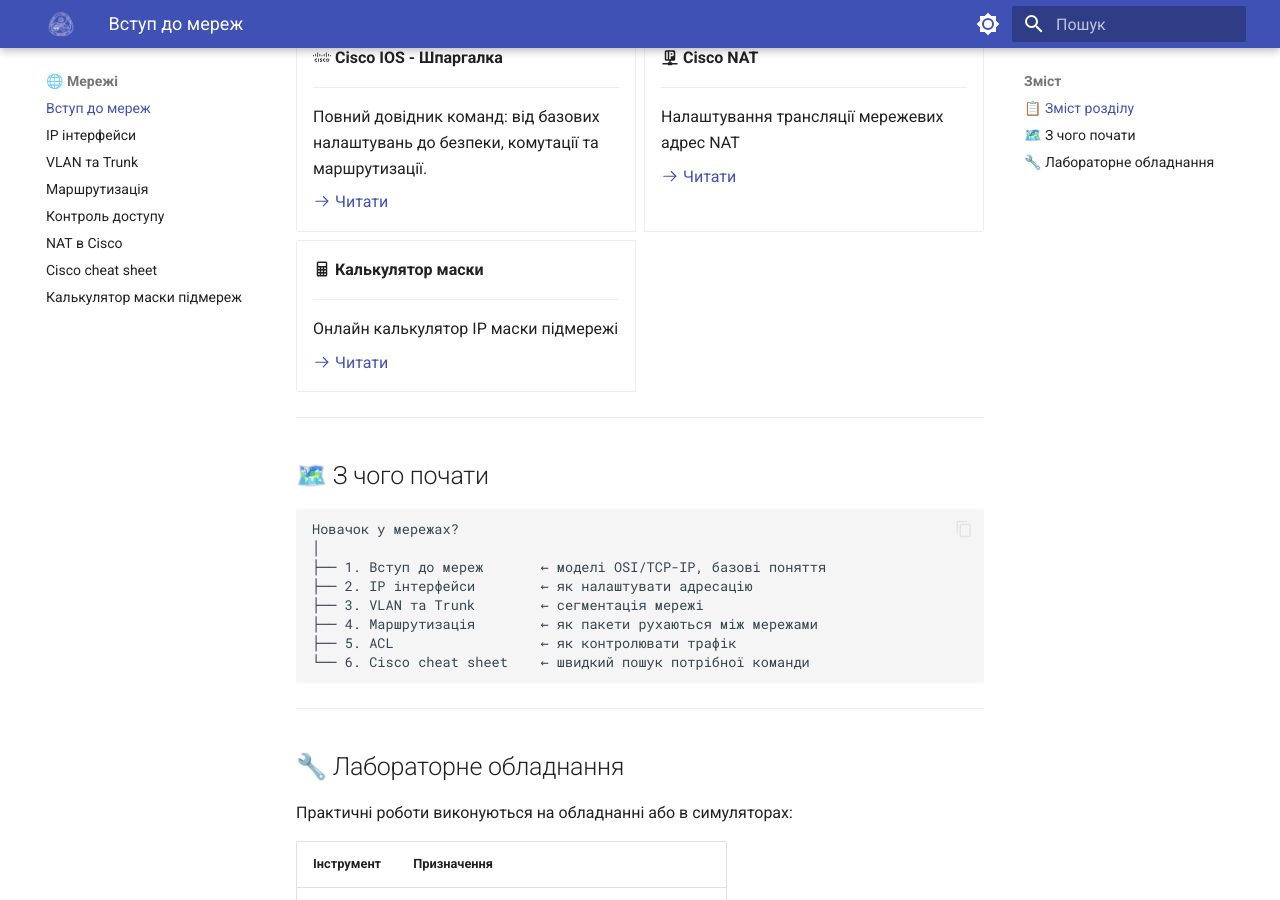
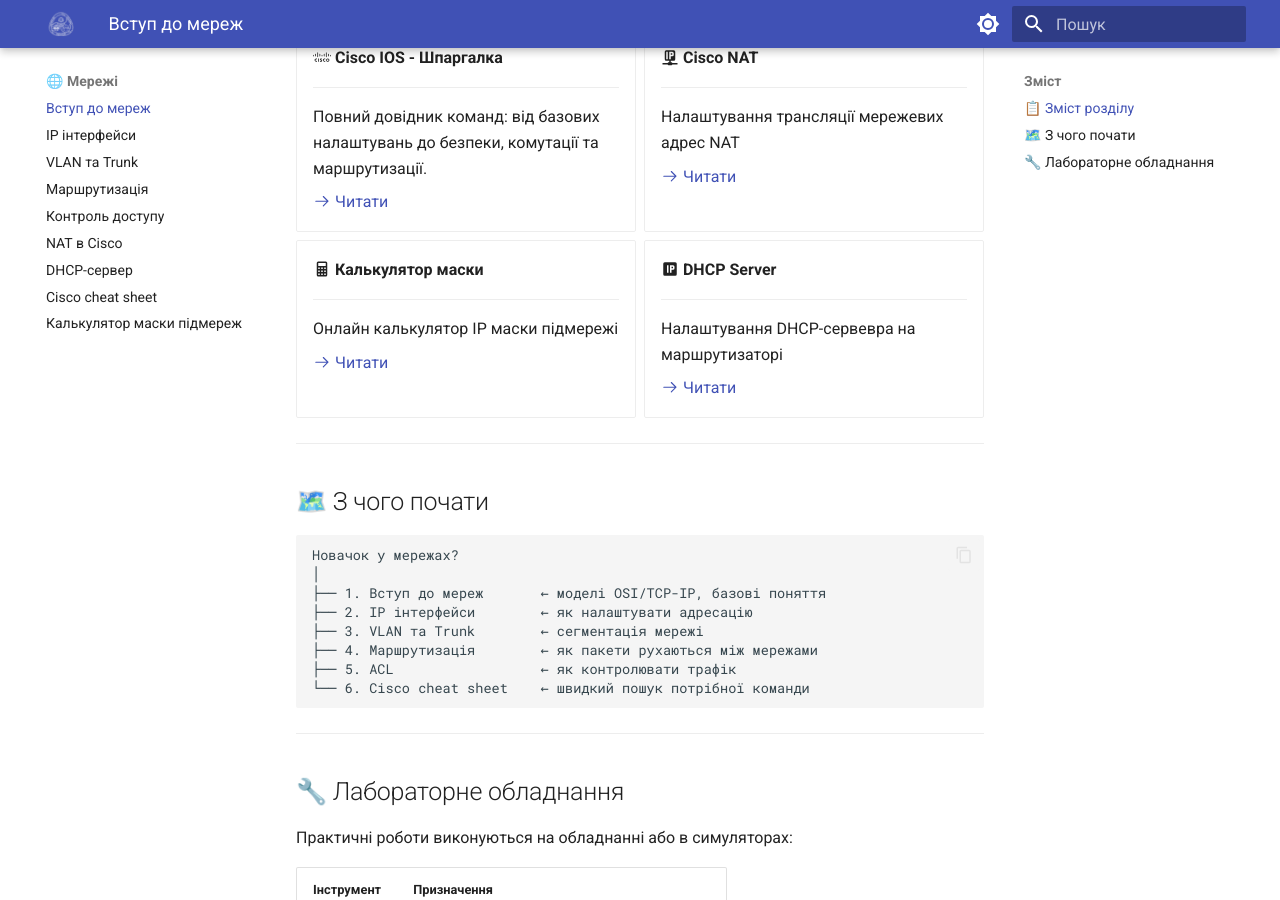
Before and after one commit to left769/21-docs, an MkDocs documentation site: the page built from docs/network-configs/index.md, in a window 1280 px wide and 900 px high, scrolled down 792 px. Built offline with MkDocs 1.6.1 and Material for MkDocs 9.7.7, drawn with Linux system fonts in a browser that asks for light colours.

Commit message:
added dhcp for cisco

```diff
--- a/docs/network-configs/index.md
+++ b/docs/network-configs/index.md
@@ -65,6 +65,14 @@
 
     [:octicons-arrow-right-24: Читати](subnet-calculator.md)
 
+-   :material-ip: __DHCP Server__
+
+    ---
+
+    Налаштування DHCP-сервевра на маршрутизаторі
+
+    [:octicons-arrow-right-24: Читати](dhcp.md)
+
 </div>
 
 ---
--- a/mkdocs.yml
+++ b/mkdocs.yml
@@ -55,6 +55,7 @@
       - 'Маршрутизація': network-configs/routing.md
       - 'Контроль доступу': network-configs/ACL.md
       - 'NAT в Cisco': network-configs/cisco-nat.md
+      - 'DHCP-сервер': network-configs/dhcp.md
       - 'Cisco cheat sheet': network-configs/cisco-cheat-sheet.md
       - 'Калькулятор маски підмереж': network-configs/subnet-calculator.md
   - 🖥️ Сервіси:
```
Also changed, not shown: README.md (+0 -1 lines), docs/index.md (+1 -2 lines).
